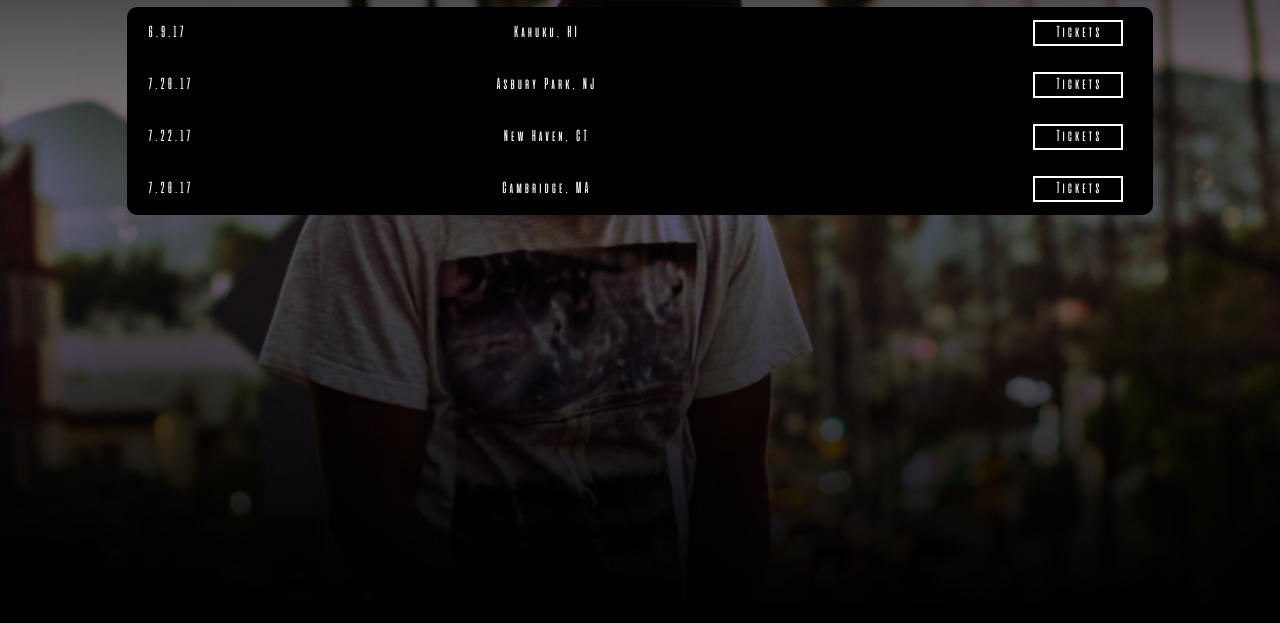
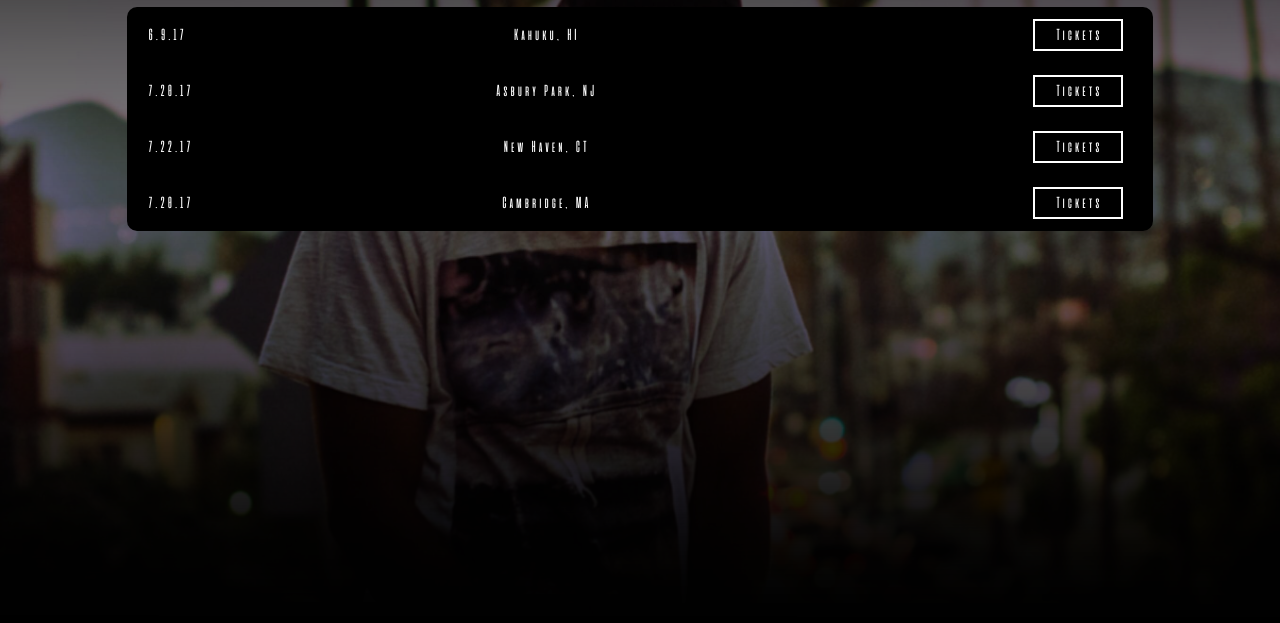
Before and after one commit to rgomezp/tripcarter, a plain HTML site: page shows/index.html in a window 1280 px wide. Shown: the part 177-800 px from the top of the page. Drawn offline with nearby package versions, Linux system fonts and the light colour scheme; files whose address does not match are found by name.

Commit message:
added new font to shows

```diff
--- a/shows/style.css
+++ b/shows/style.css
@@ -1,6 +1,10 @@
 @font-face {
-    font-family: "Aliens";
-    src: url(../Alienscows-Regular.ttf) format("truetype");
+    font-family: 'Aliens';
+    src: url('../alienscows-regular-webfont.woff2') format('woff2'),
+         url('../alienscows-regular-webfont.woff') format('woff');
+    font-weight: normal;
+    font-style: normal;
+
 }
 
 
```
